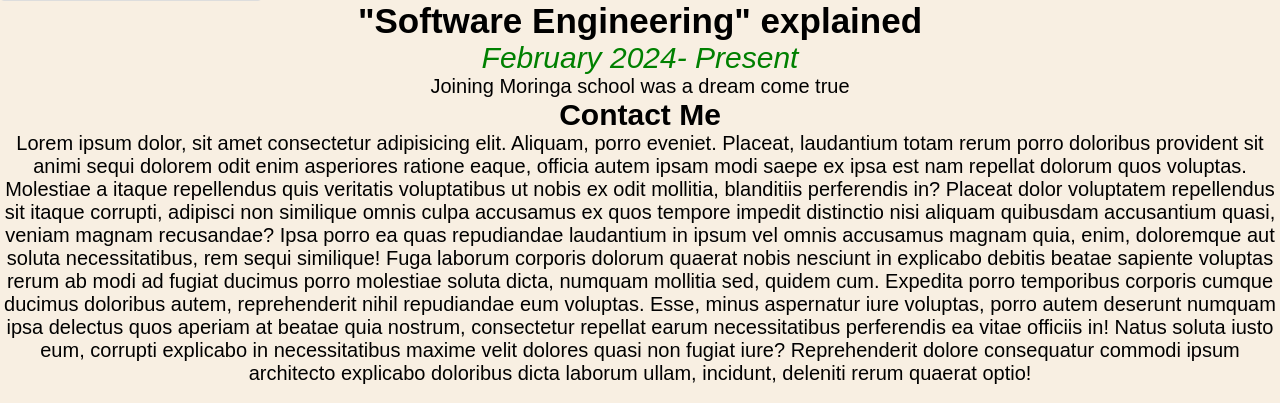
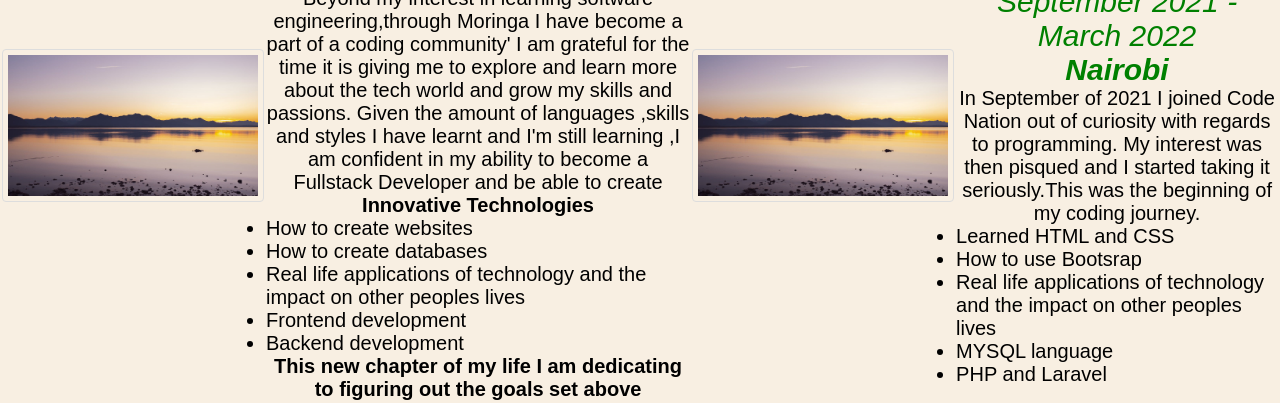
Before and after one commit to Her-Code/kindaUnique-website, a plain HTML site: page index.html in a window 1280 px wide. Shown: the part 823-1226 px from the top of the page. Drawn offline with Linux system fonts and the light colour scheme; a web font is replaced by a local one.

Commit message:
Add HTML layout

```diff
--- a/index.html
+++ b/index.html
@@ -46,30 +46,81 @@
 
     </section>
 
-    <section  class="About">
+    <section class="About">
         <div class="content">
             <h1><strong>--My journey</strong></h1>
             <span>I am a recent unversity graduate creator and an ongoing student in technology.I'm dedicated to
                 learning,building new technologies to make life a little easier. </span>
-        <p>
-            <img src="sunsetbackground.jpg" alt="wow sunset";">
-        </p>
+        </div>
+        <table>
+            <tr>
+                <td><img src="sunsetbackground.jpg" alt="wow sunset" ;"></td>
+                <td>
                     <div class="text-wrapper">
                         <p class="name">
-                <span><strong>"Software Engineering" explained</strong></span>
+                            <span><strong>"Software Engineering" Moringa</strong></span>
                         </p>
-
                         <p>
                             <em>February 2024- Present</em>
                         </p>
+
+                        <p>Joining Moringa school was a dream come true</p>
+                        <p>Beyond my interest in learning software engineering,through Moringa I have become a part of a
+                            coding community'
+                            I am grateful for the time it is giving me to explore and learn more about the tech world
+                            and grow my skills and passions.
+
+                            Given the amount of languages ,skills and styles I have learnt and I'm still learning ,I am
+                            confident in my ability to become a Fullstack Developer and be able to create
+                            <strong>Innovative Technologies</strong></strong>
+                        <div class="list">
+                            <ul>
+                                <li>How to create websites</li>
+                                <li>How to create databases</li>
+                                <li>Real life applications of technology and the impact on other peoples lives</li>
+                                <li>Frontend development</li>
+                                <li>Backend development</li>
+                            </ul>
+                        </div>
+                        <strong>This new chapter of my life I am dedicating to figuring out the goals set above</strong>
+                        </p>
+                    </div>
+                </td>
+                <td><img src="sunsetbackground.jpg" alt="wow sunset" ;"></td>
+                <td>
+                    <div class="text-wrapper">
+                        <p class="name">
+                            <span><strong>" Web Development" Code-Nation</strong></span>
+                        </p>
+                        <p>
+                            <em>September 2021 - March 2022</em>
+                        </p>
+                        <p>
+                            <em> <strong>Nairobi</strong></em>
+                        </p>
+
+                        <p>In September of 2021 I joined Code Nation out of curiosity with regards to programming.
+                            My interest was then pisqued and I started taking it seriously.This was the beginning of my
+                            coding journey.
+
+                        <div class="list">
+                            <ul>
+                                <li>Learned HTML and CSS</li>
+                                <li>How to use Bootsrap</li>
+                                <li>Real life applications of technology and the impact on other peoples lives</li>
+                                <li>MYSQL language</li>
+                                <li>PHP and Laravel</li>
+                            </ul>
+                        </div>
+                    </p>
+                    </div>
+                </td>
+            </tr>
+        </table>
         </div>
 
-        <p>Joining Moringa school was a dream come true</p>
-
-    </div>
     </section>
-
-    <section id="Contact" class="Contact">
+    <!-- <section id="Contact" class="Contact">
         <h1>Contact Me</h1>
         <p>Lorem ipsum dolor, sit amet consectetur adipisicing elit. Aliquam, porro eveniet. Placeat, laudantium totam
             rerum porro doloribus provident sit animi sequi dolorem odit enim asperiores ratione eaque, officia autem
@@ -86,7 +137,7 @@
             soluta iusto eum, corrupti explicabo in necessitatibus maxime velit dolores quasi non fugiat iure?
             Reprehenderit dolore consequatur commodi ipsum architecto explicabo doloribus dicta laborum ullam, incidunt,
             deleniti rerum quaerat optio!</p>
-    </section>
+    </section> -->
 
     <!-- Home my journey -->
 
--- a/style.css
+++ b/style.css
@@ -93,3 +93,18 @@ img:hover{
     font-size: 30px;
     color: green;
 }
+.column {
+    float: left;
+    width: 50%;
+    padding: 10px;
+    height: 300px;
+}
+.row:after {
+    content: "";
+    display: table;
+    clear: both;
+}
+.list ul li{
+    list-style-type: disc;
+    text-align: left;
+}
```
Lines whose indentation alone changed are shown as unchanged.
